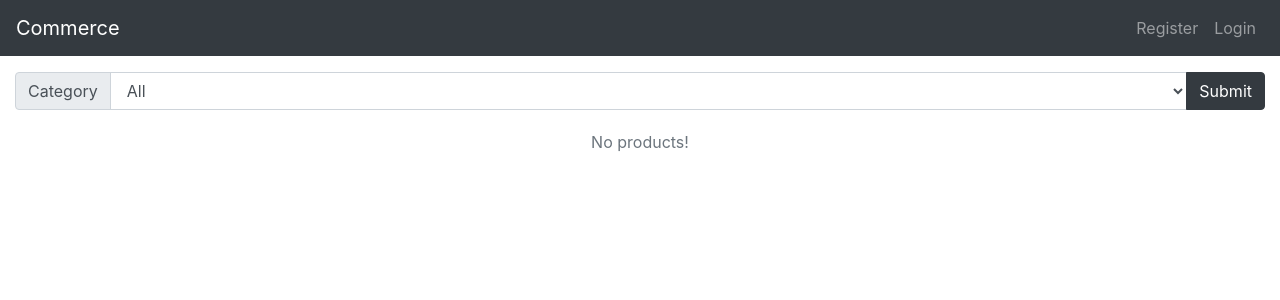
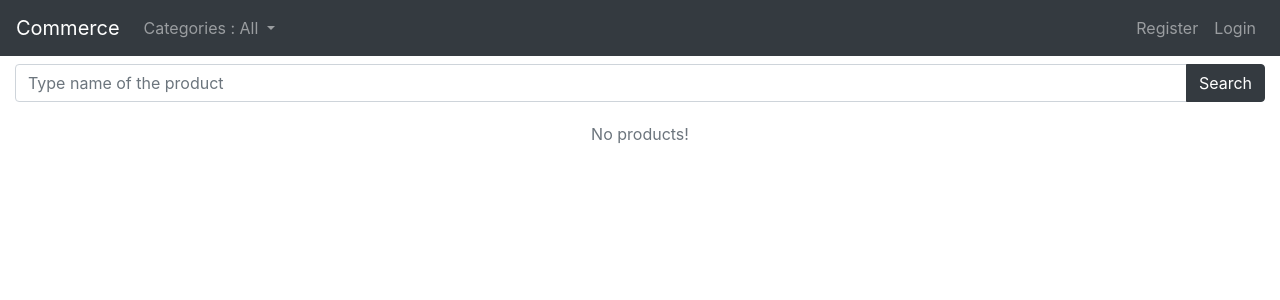
Before and after one commit to yogeshsingh101200/e-commerce, a Django app: page / in a window 1280 px wide. Shown: the top 300 px of the page. Run offline with Django 3.2, Linux system fonts and the light colour scheme; data that the repository does not hold is empty; some libraries are stand-ins or nearby versions.

Commit message:
add facility to search + major style tweaks

```diff
--- a/auctions/forms.py
+++ b/auctions/forms.py
@@ -32,3 +32,8 @@ class AuctionListingForm(forms.ModelForm):
     class Meta:
         model = AuctionListing
         fields = ["title", "imageURL", "description", "category"]
+
+
+class SearchForm(forms.Form):
+    """ search form """
+    query = forms.CharField()
--- a/auctions/templates/auctions/index.html
+++ b/auctions/templates/auctions/index.html
@@ -5,26 +5,24 @@
 {% endblock %}
 
 {% block body %}
-<div class="row mt-3 mx-auto">
-    <div class="col">
-        <form id="categories" action="{% url 'auctions:index' %}" method="post">
+<div class="row mt-2 mx-auto">
+    <div class="col-md">
+        <form {% if category %} action="{% url 'auctions:category' category %}" {% else %}
+            action="{% url 'auctions:index' %}" {% endif %} method="POST">
             {% csrf_token %}
+            {% for error in form.query.errors %}
+            <div class="alert alert-danger alert-dismissible fade show" role="alert">
+                {{ error|escape }}
+                <button type="button" class="close" data-dismiss="alert" aria-label="Close">
+                    <span aria-hidden="true">&times;</span>
+                </button>
+            </div>
+            {% endfor %}
             <div class="input-group mb-3">
-                <div class="input-group-prepend">
-                    <span class="input-group-text">Category</span>
-                </div>
-                <select id="category" class="form-control" name="category" required>
-                    <option value="All">All</option>
-                    {% for category in categories %}
-                    {% if category == selected %}
-                    <option value="{{category}}" selected>{{category}}</option>
-                    {% else %}
-                    <option value="{{category}}">{{category}}</option>
-                    {% endif %}
-                    {% endfor %}
-                </select>
+                <input type="text" name="query" class="form-control" placeholder="Type name of the product"
+                    autocomplete="off">
                 <div class="input-group-append">
-                    <button type="submit" class="btn btn-dark">Submit</button>
+                    <button type="submit" class="btn btn-dark">Search</button>
                 </div>
             </div>
         </form>
--- a/auctions/templates/auctions/layout.html
+++ b/auctions/templates/auctions/layout.html
@@ -23,8 +23,8 @@
         </button>
 
         <div class="collapse navbar-collapse" id="navbarSupportedContent">
-            {% if user.is_authenticated %}
             <ul class="navbar-nav mr-auto">
+                {% if user.is_authenticated %}
                 <li class="nav-item">
                     <a class="nav-link" href="{% url 'auctions:index' %}">Active Listing</a>
                 </li>
@@ -37,9 +37,29 @@
                 <li class="nav-item">
                     <a class="nav-link" href="{% url 'auctions:owned' %}">Owned</a>
                 </li>
+                {% endif %}
+                <li class="nav-item dropdown">
+                    <a href="#" class="nav-link dropdown-toggle" id="categoryMenuButton" data-toggle="dropdown">
+                        {% if category %}{{ category|title }} {% else %} Categories : All {% endif %}
+                    </a>
+                    <div class="dropdown-menu">
+                        <a href="{% url 'auctions:index' %}" class="dropdown-item">All</a>
+                        <a href="{% url 'auctions:category' 'appliances' %}" class="dropdown-item">Appliances</a>
+                        <a href="{% url 'auctions:category' 'beauty' %}" class="dropdown-item">Beauty</a>
+                        <a href="{% url 'auctions:category' 'books' %}" class="dropdown-item">Books</a>
+                        <a href="{% url 'auctions:category' 'electronics' %}" class="dropdown-item">Electronics</a>
+                        <a href="{% url 'auctions:category' 'fashion' %}" class="dropdown-item">Fashion</a>
+                        <a href="{% url 'auctions:category' 'fitness' %}" class="dropdown-item">Fitness</a>
+                        <a href="{% url 'auctions:category' 'furniture' %}" class="dropdown-item">Furniture</a>
+                        <a href="{% url 'auctions:category' 'sports' %}" class="dropdown-item">Sports</a>
+                        <a href="{% url 'auctions:category' 'toys' %}" class="dropdown-item">Toys</a>
+                        <a href="{% url 'auctions:category' 'other' %}" class="dropdown-item">Other</a>
+                    </div>
+                </li>
             </ul>
+            {% if user.is_authenticated %}
             <ul class="navbar-nav ml-auto">
-                <span class="navbar-text">Hey, {{request.user.username}}!</span>
+                <span class="navbar-text">Hey, {{user.username}}!</span>
                 <li class="nav-item">
                     <a class="nav-link" href="{% url 'auctions:logout' %}">Logout</a>
                 </li>
--- a/auctions/urls.py
+++ b/auctions/urls.py
@@ -18,5 +18,6 @@ urlpatterns = [
     path("add_remove_watchlist/", views.add_remove_watchlist,
          name="add_remove_watchlist"),
     path("close_bid/", views.close_bid, name="close_bid"),
-    path("owned/", views.owned, name="owned")
+    path("owned/", views.owned, name="owned"),
+    path("category/<str:category>/", views.display_by_category, name="category")
 ]
--- a/auctions/views.py
+++ b/auctions/views.py
@@ -10,40 +10,29 @@ from django.contrib.auth.forms import AuthenticationForm
 from django.contrib import messages
 
 from .models import AuctionListing, Bid, WatchList
-from .forms import RegisterForm, BidForm, CommentForm, AuctionListingForm
-
-categories = [
-    "Appliances",
-    "Beauty",
-    "Books",
-    "Electronics",
-    "Fashion",
-    "Fitness",
-    "Furniture",
-    "Sports",
-    "Toys",
-    "Other"
-]
+from .forms import RegisterForm, BidForm, CommentForm, AuctionListingForm, SearchForm
 
 
 def index(request):
     """ main route """
-    if request.method == "POST" and request.POST["category"] != "All":
-        products = AuctionListing.objects.filter(
-            category=request.POST["category"]).filter(buyer=None)
-        selected = request.POST["category"]
+    form = None
+    if request.method == "POST":
+        form = SearchForm(request.POST)
+        if form.is_valid():
+            products = AuctionListing.objects.filter(buyer=None).filter(
+                title__icontains=form.cleaned_data["query"])
+        else:
+            products = AuctionListing.objects.filter(buyer=None)
     else:
         products = AuctionListing.objects.filter(buyer=None)
-        selected = None
-
     bids = []
     for product in products:
         bid = product.bids.all().aggregate(Max("bid")).get("bid__max")
         bids.append(bid)
     return render(request, "auctions/index.html", {
         "zip_products_bids": zip(products, bids),
-        "categories": categories,
-        "selected": selected,
+        "category": None,
+        "form": form,
         "title": "Active Listing"
     })
 
@@ -87,7 +76,7 @@ def logout_view(request):
     return HttpResponseRedirect(reverse('auctions:login'))
 
 
-@login_required
+@ login_required
 def create(request):
     """ Creates listing """
     if request.method == "POST":
@@ -101,12 +90,9 @@ def create(request):
             bid.save()
             return HttpResponseRedirect(reverse("auctions:index"))
         return render(request, "auctions/create.html", {
-            "categories": categories,
             "form": form
         })
-    return render(request, "auctions/create.html", {
-        "categories": categories
-    })
+    return render(request, "auctions/create.html")
 
 
 def product_page(request, product_id):
@@ -125,7 +111,6 @@ def product_page(request, product_id):
     })
 
 
-# @login_required
 def make_bid(request):
     """ Make bid """
     if request.method == "POST":
@@ -153,7 +138,6 @@ def make_bid(request):
     return HttpResponseBadRequest(f"This method cannot handle method {request.method}", status=405)
 
 
-# @login_required
 def add_comment(request):
     """ Adds comment """
     if request.method == "POST":
@@ -224,8 +208,6 @@ def watchlist(request):
         bids.append(bid)
     return render(request, "auctions/index.html", {
         "zip_products_bids": zip(products, bids),
-        "categories": categories,
-        "selected": None,
         "title": "Watchlist"
     })
 
@@ -254,7 +236,31 @@ def owned(request):
         bids.append(bid)
     return render(request, "auctions/index.html", {
         "zip_products_bids": zip(products, bids),
-        "categories": categories,
-        "selected": None,
         "title": "Owned Items"
     })
+
+
+def display_by_category(request, category):
+    """ Displays articles by category"""
+    if request.method == "POST":
+        form = SearchForm(request.POST)
+        if form.is_valid():
+            products = AuctionListing.objects.filter(buyer=None).filter(
+                category__iexact=category).filter(title__icontains=form.cleaned_data["query"])
+        else:
+            products = AuctionListing.objects.filter(
+                category__iexact=category).filter(buyer=None)
+    else:
+        products = AuctionListing.objects.filter(
+            category__iexact=category).filter(buyer=None)
+        form = None
+    bids = []
+    for product in products:
+        bid = product.bids.all().aggregate(Max("bid")).get("bid__max")
+        bids.append(bid)
+    return render(request, "auctions/index.html", {
+        "zip_products_bids": zip(products, bids),
+        "category": category,
+        "form": form,
+        "title": "Active Listing",
+    })
```
Also changed, not shown: auctions/templates/auctions/create.html (+10 -3 lines).
